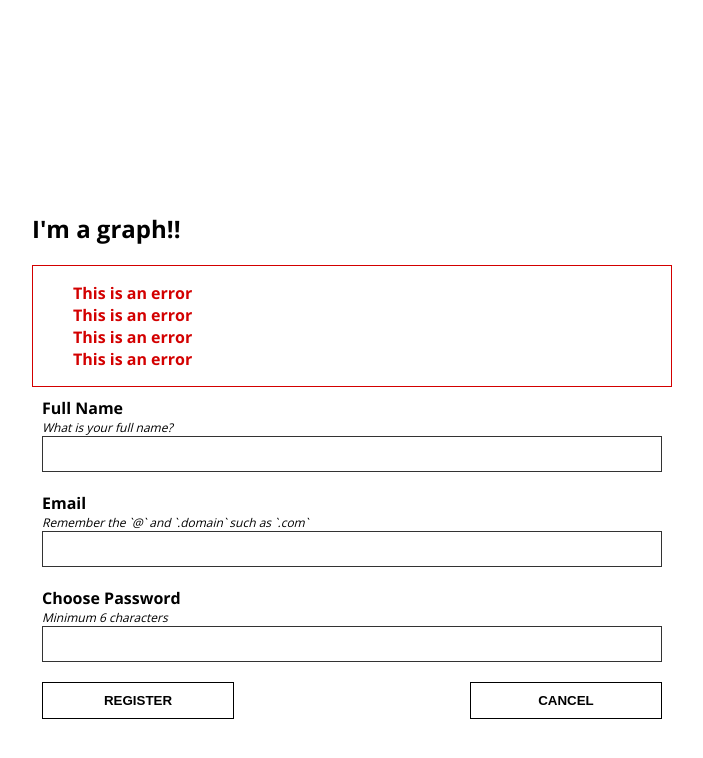
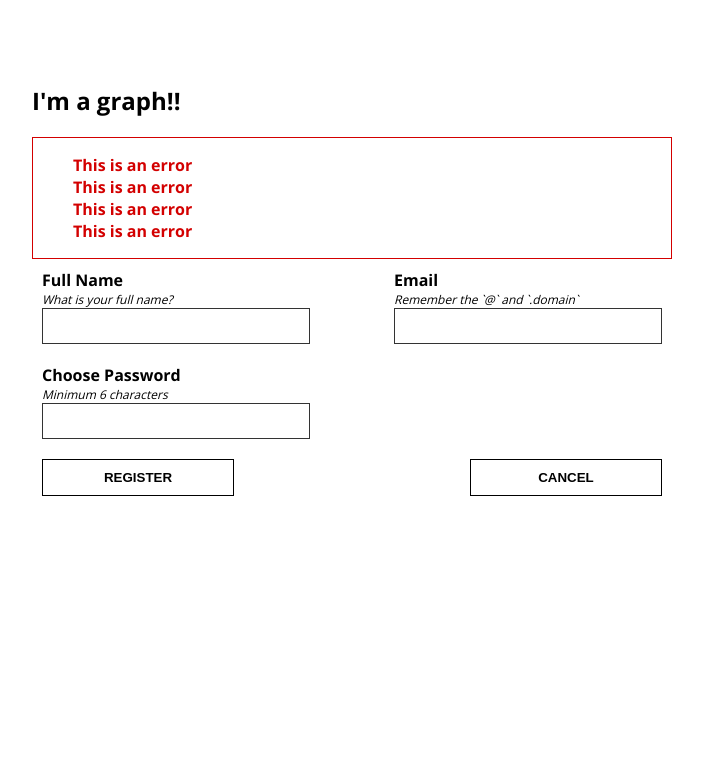
Before and after one commit to chiangs/react-d3-forms, a React (Create React App) app: page / in a window 1280 px wide. Shown: the top 758 px of the page, without its empty margins (288-991 px from the left). Built offline with nearby package versions, Linux system fonts and the light colour scheme.

Commit message:
validating input values and form validity

```diff
--- a/src/components/Form/Form.module.css
+++ b/src/components/Form/Form.module.css
@@ -5,6 +5,11 @@
 
 .Form__ErrorSection {
 	border: var(--border-error);
+}
+
+.Form__FormControls {
+	display: flex;
+	flex-direction: column;
 }
 
 .Form__ActionButtons {
@@ -23,3 +28,12 @@
 		max-width: 45%;
 	}
 }
+
+@media (min-width: 800px) {
+	.Form__FormControls {
+		flex-direction: row;
+		flex-wrap: wrap;
+		justify-content: space-between;
+		align-items: center;
+	}
+}
--- a/src/components/Form/Input/Input.module.css
+++ b/src/components/Form/Input/Input.module.css
@@ -29,6 +29,7 @@
 	width: 100%;
 	box-sizing: border-box;
 	outline: var(--focus-outline);
+	background-color: var(--white);
 }
 
 .InputElement {
@@ -43,9 +44,12 @@
 	animation: fadeIn 1s ease-in;
 }
 
-/* Label stays in place */
-/* Hint fade-slides in from left */
-/* InputElmenet fades in */
+@media (min-width: 800px) {
+	.Input {
+		max-width: 45%;
+	}
+}
+
 /* Animations */
 @keyframes fadeIn {
 	from,
--- a/src/containers/Register/Register.js
+++ b/src/containers/Register/Register.js
@@ -10,6 +10,7 @@ export default class Register extends Component {
 	};
 
 	// TODO: Add toggle show/hide password
+	// ? Refactor Form Validation and Handler to hook(s)?
 
 	inputChangedHandler = (event, inputIdentifier) => {
 		const updatedForm = {
@@ -17,13 +18,40 @@ export default class Register extends Component {
 		};
 		const updatedFormElement = { ...updatedForm[inputIdentifier] };
 		updatedFormElement.value = event.target.value;
+		updatedFormElement.validation.valid = this.checkInputValidity(
+			updatedFormElement.value,
+			updatedFormElement.validation
+		);
 		updatedForm[inputIdentifier] = updatedFormElement;
+		console.log(updatedFormElement);
 		this.setState({ form: updatedForm });
 	};
+
+	checkInputValidity(value, rules) {
+		let isValid = true;
+		if (rules.required) isValid = value.trim() !== '' && isValid;
+		if (rules.minLength)
+			isValid = value.length >= rules.minLength && isValid;
+		return isValid;
+	}
+
+	checkFormValidity(form) {
+		for (let elementIdentifier in form) {
+			if (form[elementIdentifier].validation.valid === false) {
+				return false;
+			}
+		}
+		return true;
+	}
 
 	formSubmitHandler = event => {
 		event.preventDefault();
 		const formData = {};
+		if (!this.checkFormValidity(this.state.form)) {
+			console.error('form not valid');
+			return;
+		}
+		console.log('form valid');
 		for (let elementIdentifier in this.state.form) {
 			formData[elementIdentifier] = this.state.form[
 				elementIdentifier
--- a/src/containers/Register/_Register-form-setttings.js
+++ b/src/containers/Register/_Register-form-setttings.js
@@ -8,19 +8,21 @@ export const RegisterForm = {
 		},
 		value: '',
 		validation: {
+			valid: false,
 			required: true,
 			minLength: 3
 		}
 	},
 	email: {
 		label: 'Email',
-		hint: 'Remember the `@` and `.domain` such as `.com`',
+		hint: 'Remember the `@` and `.domain`',
 		elementType: 'input',
 		elementConfig: {
 			type: 'email'
 		},
 		value: '',
 		validation: {
+			valid: false,
 			required: true
 		}
 	},
@@ -33,6 +35,7 @@ export const RegisterForm = {
 		},
 		value: '',
 		validation: {
+			valid: false,
 			required: true,
 			minLength: 6
 		}
--- a/src/index.css
+++ b/src/index.css
@@ -18,7 +18,7 @@
 	--font-reg: 16px;
 	--font-label: 18px;
 	--font-max: 22px;
-	--view-padding: 15% 25%;
+	--view-padding: 5% 25%;
 	--view-padding-mobile: 1% 5%;
 }
 
```
